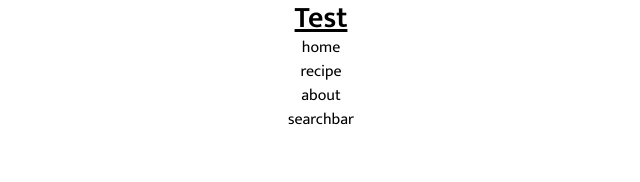
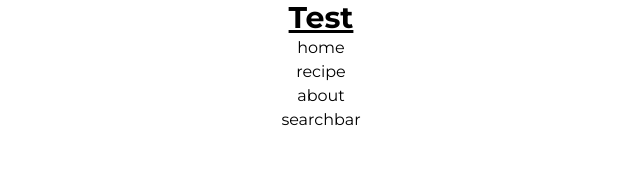
Before and after one commit to moonhyerin/find-your-recipe, a React (Create React App) app: page / in a window 1280 px wide. Shown: the top 182 px of the page, without its empty margins (319-959 px from the left). Built offline with nearby package versions, Linux system fonts and the light colour scheme.

Commit message:
feat: configuration for default font

```diff
--- a/public/index.html
+++ b/public/index.html
@@ -8,17 +8,15 @@
       name="description"
       content="Web site created using create-react-app"
     />
-    <link rel="apple-touch-icon" href="%PUBLIC_URL%/logo192.png" />
     <link rel="preconnect" href="https://fonts.googleapis.com" />
     <link rel="preconnect" href="https://fonts.gstatic.com" crossorigin />
     <link
-      href="https://fonts.googleapis.com/css2?family=Mukta:wght@400;500;600&display=swap"
+      href="https://fonts.googleapis.com/css2?family=Montserrat:wght@400;500;600;700;800&family=Mukta:wght@400;500;600&display=swap"
       rel="stylesheet"
     />
-    <title>React App</title>
+    <title>Get Your Recipe</title>
   </head>
   <body>
-    <noscript>You need to enable JavaScript to run this app.</noscript>
     <div id="root"></div>
   </body>
 </html>
--- a/src/index.css
+++ b/src/index.css
@@ -4,7 +4,8 @@
 
 body {
   margin: 0;
-  font-family: 'Mukta', sans-serif;
+  font-family: 'Montserrat', sans-serif;
+  /* font-family: 'Mukta', sans-serif; */
   -webkit-font-smoothing: antialiased;
   -moz-osx-font-smoothing: grayscale;
 }
```
